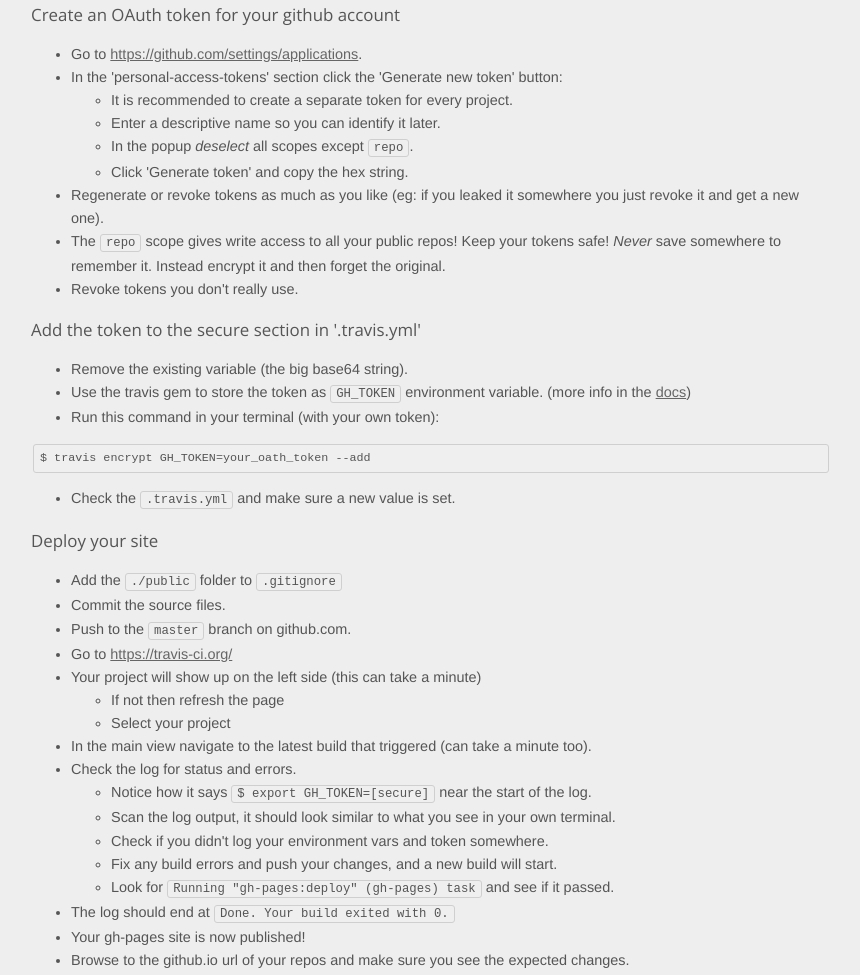
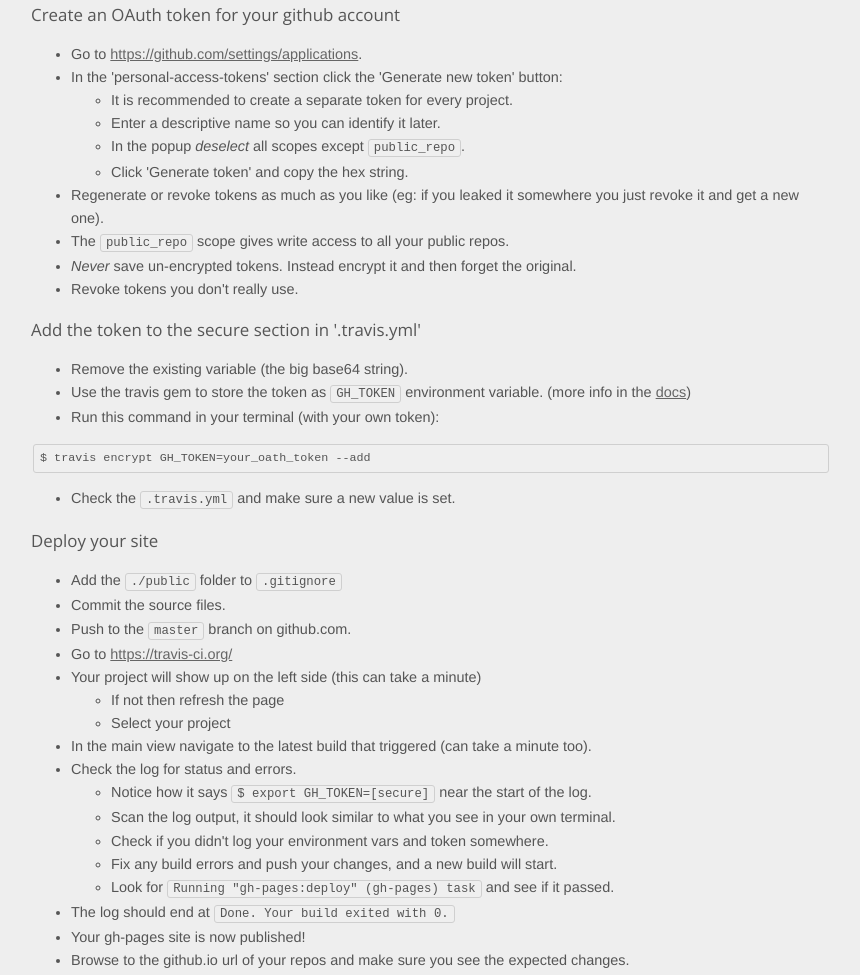
Before and after one commit to Bartvds/demo-travis-gh-pages, a plain HTML site: page index.html in a window 1280 px wide. Shown: the part 2984-3959 px from the top of the page, without its empty margins (209-1069 px from the left). Drawn offline with nearby package versions, Linux system fonts and the light colour scheme.

Commit message:
Publish gh-pages (auto)

```diff
--- a/index.html
+++ b/index.html
@@ -178,13 +178,13 @@
 <li>In the &#39;personal-access-tokens&#39; section click the &#39;Generate new token&#39; button:<ul>
 <li>It is recommended to create a separate token for every project.</li>
 <li>Enter a descriptive name so you can identify it later.</li>
-<li>In the popup <em>deselect</em> all scopes except <code>repo</code>.</li>
+<li>In the popup <em>deselect</em> all scopes except <code>public_repo</code>.</li>
 <li>Click &#39;Generate token&#39; and copy the hex string.</li>
 </ul>
 </li>
 <li>Regenerate or revoke tokens as much as you like (eg: if you leaked it somewhere you just revoke it and get a new one). </li>
-<li>The <code>repo</code> scope gives write access to all your public repos! Keep your tokens safe! <em>Never</em> save somewhere to
-remember it. Instead encrypt it and then forget the original.</li>
+<li>The <code>public_repo</code> scope gives write access to all your public repos.</li>
+<li><em>Never</em> save un-encrypted tokens. Instead encrypt it and then forget the original.</li>
 <li>Revoke tokens you don&#39;t really use.</li>
 </ul>
 <h3 id="add-the-token-to-the-secure-section-in-travis-yml-">Add the token to the secure section in &#39;.travis.yml&#39;</h3>
@@ -236,7 +236,7 @@ remember it. Instead encrypt it and then forget the original.</li>
 </ol>
 <p>Always double-check your settings and development logs. </p>
 <p>If you leak your token just revoke it quickly and maybe check your Github <a href="https://github.com/settings/security">security activity</a>. Then create a new token, again making sure you limit the scope. A token is harmless after you revoked it (except to your bruised ego).</p>
-<p>If you need to print the hidden output of a task that is using your token and there really is no other way then you could opt to allow the task to leak it to the logs, as long as you immediately revoke that token. Don&#39;t forget this or somebody will pwn your repos (seriously).</p>
+<p>If you need to print the hidden output of a task that is using your token and there really is no other way then you could opt to allow the task to leak it to the logs, as long as you immediately revoke that token. Don&#39;t forget this or somebody will pwn your repositories.</p>
 <p>Keep in mind that anyone with commit access to the repository can modify the Grunt configuration to output the decrypted token to the build log. So make sure you trust your collaborators and verify no hostile code lands in your branch (check pull requests etc).</p>
 <p>If you need this to work in a project with many collaborators and don&#39;t want to expose your whole account then you can create a machine user (bot account). Then give the bot commit access to your repository and create an OAuth token for the bot account. Github allows this, see <a href="https://help.github.com/articles/managing-deploy-keys#machine-users">https://help.github.com/articles/managing-deploy-keys#machine-users</a>.</p>
 <h2 id="links">Links</h2>
@@ -289,7 +289,7 @@ remember it. Instead encrypt it and then forget the original.</li>
 
 
     <hr/>
-    <p>Generated at 2014-05-14T10:06:00.237Z</p>
+    <p>Generated at 2014-05-14T22:29:26.887Z</p>
 </div>
 </body>
 </html>
```
